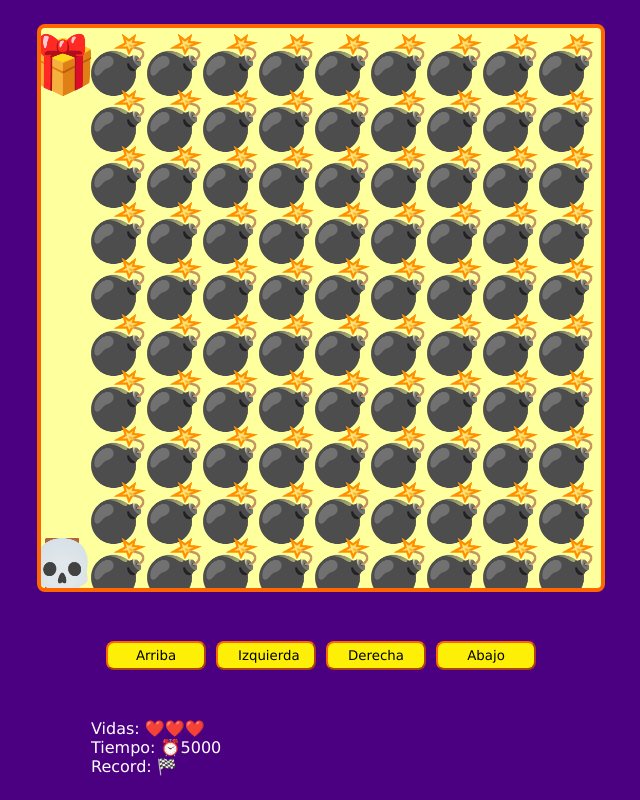
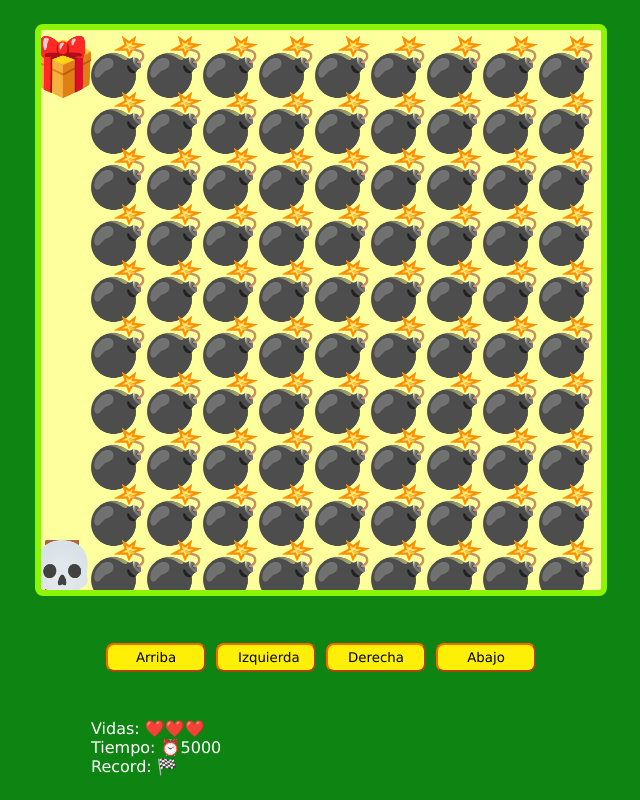
Before and after one commit to JorgeVanegasReyes/VariosProyectosPLATZI, a plain HTML site: page Curso-4.1-Video Juego-Bombas/index.html in a window 1280 px wide. Shown: the whole page, without its empty margins (319-959 px from the left). Drawn offline with Linux system fonts and the light colour scheme.

Commit message:
change background color, border

```diff
--- a/Curso-4.1-Video Juego-Bombas/styles.css
+++ b/Curso-4.1-Video Juego-Bombas/styles.css
@@ -3,7 +3,8 @@
 }
 
 body {
-  background-color: indigo;
+  background-color: rgb(14, 133, 18);
+  /*background-color: indigo;*/
   color: #fff;
   font-family: Verdana, Geneva, Tahoma, sans-serif;
   margin: 0;
@@ -20,7 +21,8 @@ body {
 }
 
 canvas {
-  border: 4px solid #ff6600;
+  border: 6px solid #8cf405;
+  /*border: 4px solid #ff6600;*/
   border-radius: 8px;
   background-color: #feff9d;
 }
```
